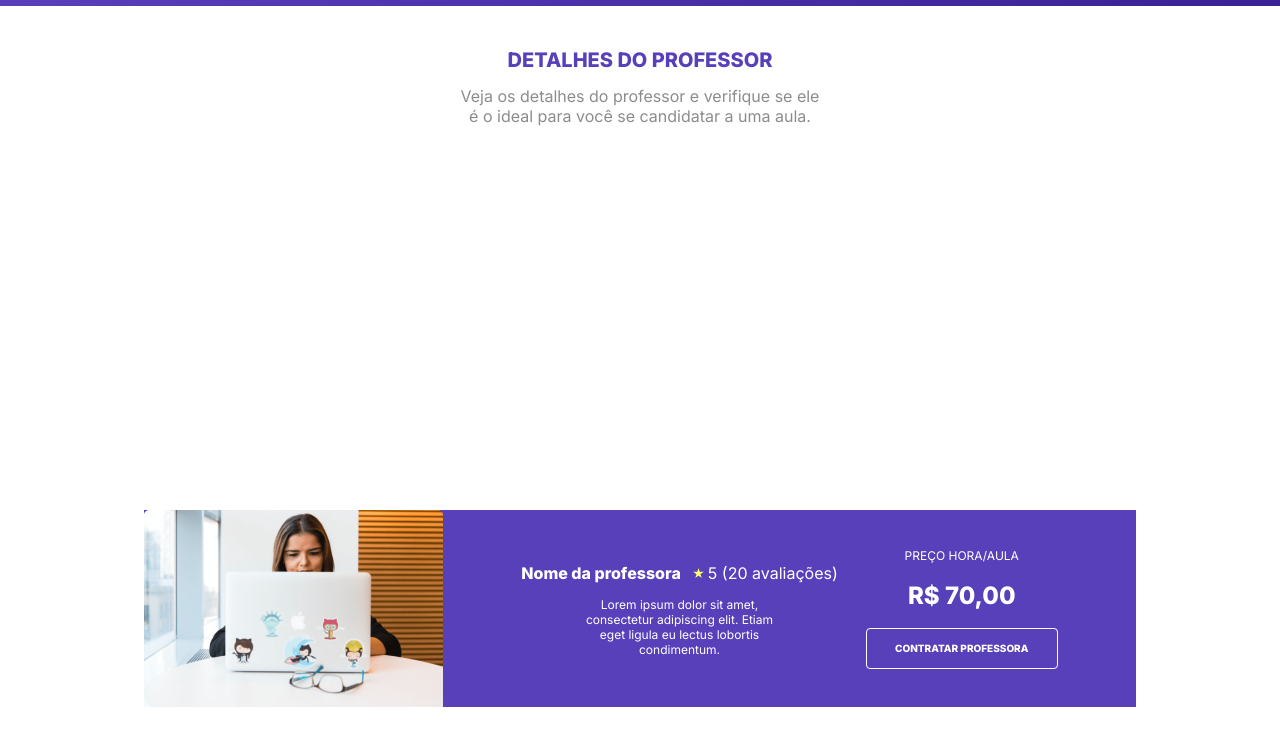
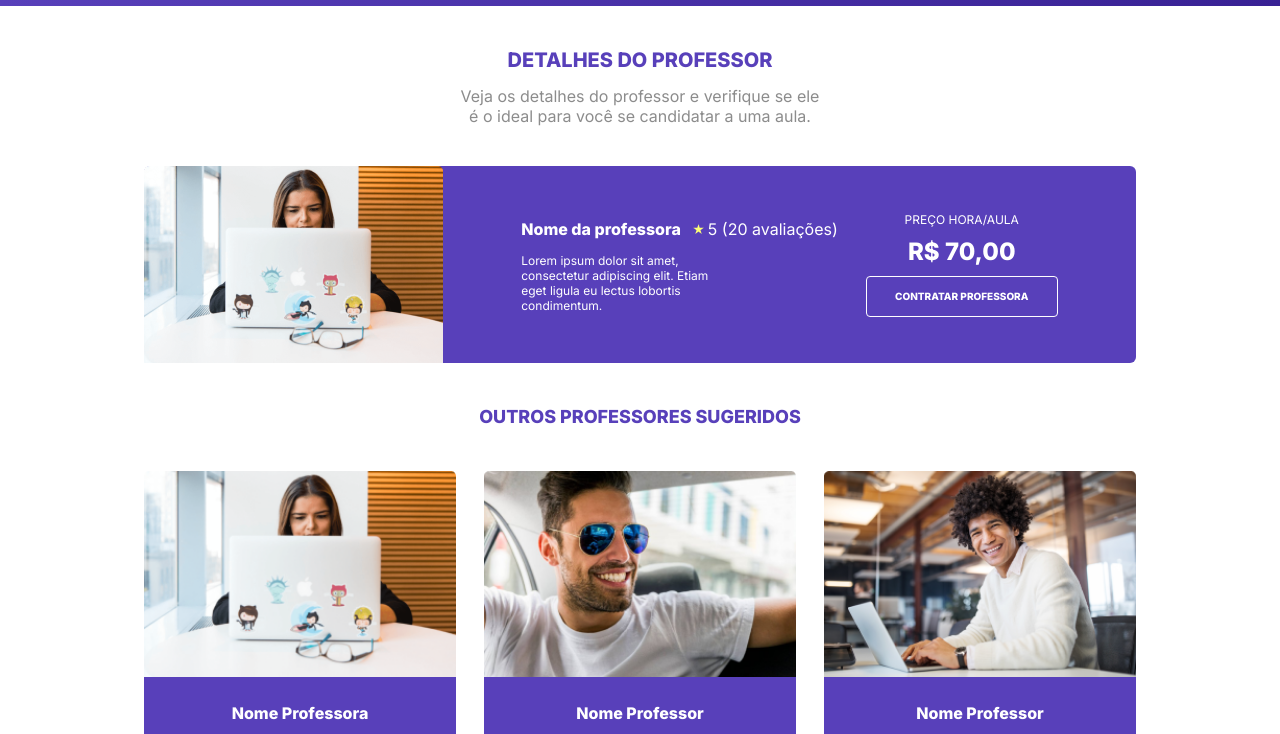
Before and after one commit to treinaweb/Tailwind-hiperprof, a plain HTML site: page detalhes.html in a window 1280 px wide. Shown: the part 66-800 px from the top of the page. Drawn offline with Linux system fonts and the light colour scheme; a web font is replaced by a local one.

Commit message:
18 - Refinando o card de detalhes

```diff
--- a/detalhes.html
+++ b/detalhes.html
@@ -39,7 +39,7 @@
             é o ideal para você se candidatar a uma aula.</p>
         </div>
 
-        <div class="my-96 text-white bg-purple lg:flex">
+        <div class="my-10 text-white bg-purple lg:flex rounded-md">
             <img class="w-full lg:w-auto" src="./dist/img/professora.png" alt="Imagem da professora no notebook">
             <div class="py-5 flex flex-col items-center gap-7 lg:flex-row lg:w-full lg:justify-center">
                 <div>
@@ -51,13 +51,13 @@
                         </div>
                     </div>
                     <div>
-                        <p class="text-xs leading-tight text-center">
+                        <p class="text-xs leading-tight text-center lg:text-left">
                             Lorem ipsum dolor sit amet, <br> consectetur adipiscing elit. Etiam <br> eget ligula eu lectus lobortis <br>
                             condimentum.
                         </p>
                     </div>
                 </div>
-                <div class="flex flex-col items-center gap-4">
+                <div class="flex flex-col items-center gap-4 lg:gap-2">
                     <h4 class="text-xs">PREÇO HORA/AULA</h4>
                     <span class="text-2xl font-extrabold">R$ 70,00</span>
                     <a class="card-button text-center" href="">CONTRATAR PROFESSORA</a>
```
Also changed, not shown: dist/css/style.css.
